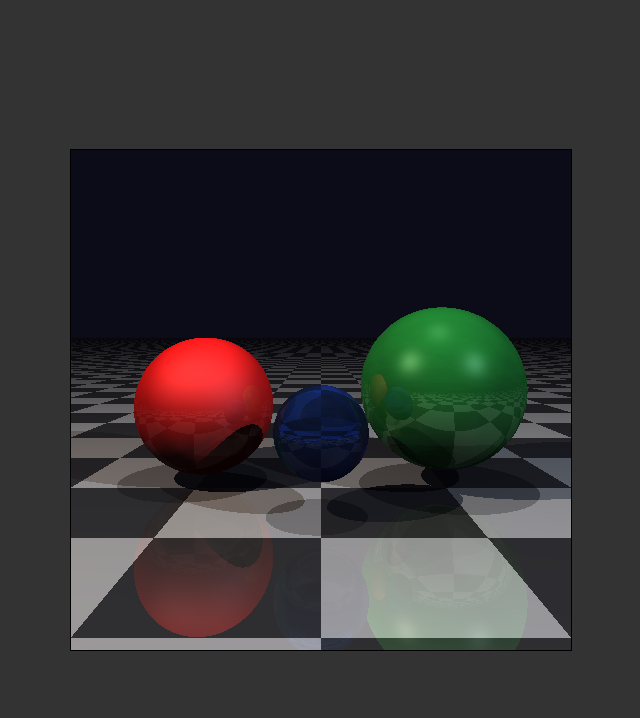
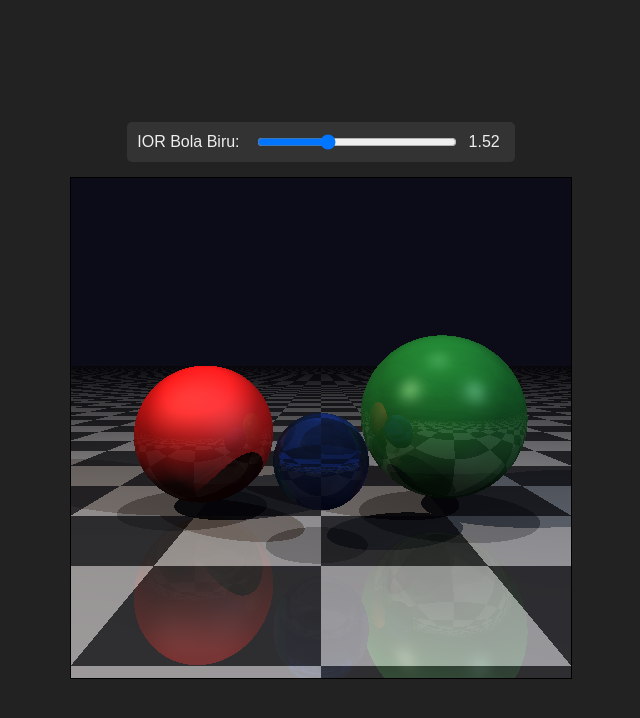
Before and after one commit to Honggiee/Grafkom_Week9, a plain HTML site: page Week10/refraction.html in a window 1280 px wide. Shown: the whole page, without its empty margins (319-959 px from the left). Drawn offline with Linux system fonts and the light colour scheme.

Commit message:
refraction

```diff
--- a/Week10/refraction.html
+++ b/Week10/refraction.html
@@ -3,17 +3,37 @@
   <head>
     <meta charset="UTF-8" />
     <meta name="viewport" content="width=device-width, initial-scale=1.0" />
-    <title>Raytracer Demo - Refraction (Bola Tengah Biru Kecil)</title>
+    <title>Raytracer Demo - Live IOR Control</title>
     <style>
       body {
         margin: 0;
         overflow: hidden;
-        background-color: #333;
+        background-color: #222;
         display: flex;
+        flex-direction: column;
         justify-content: center;
         align-items: center;
         height: 100vh;
+        font-family: sans-serif;
+        color: #eee;
       }
+      .controls {
+        margin-bottom: 15px;
+        padding: 10px;
+        background-color: #333;
+        border-radius: 5px;
+        display: flex;
+        align-items: center;
+        gap: 10px;
+      }
+      .controls label,
+      .controls span {
+        margin-right: 5px;
+      }
+      .controls input[type="range"] {
+        width: 200px; /* Sedikit lebih lebar */
+      }
+      /* Tombol render ulang dihilangkan */
       canvas {
         border: 1px solid black;
         background-color: #000;
@@ -21,6 +41,19 @@
     </style>
   </head>
   <body>
+    <div class="controls">
+      <label for="iorSlider">IOR Bola Biru:</label>
+      <input
+        type="range"
+        id="iorSlider"
+        min="1.0"
+        max="2.5"
+        step="0.01"
+        value="1.52"
+      />
+      <span id="iorValueDisplay">1.52</span>
+      <!-- Tombol render ulang dihilangkan -->
+    </div>
     <canvas id="raytraceCanvas" width="500" height="500"></canvas>
 
     <script>
@@ -82,22 +115,18 @@
           out[2] = inc[2] - 2 * d * norm[2];
           return out;
         },
-        refract: (out, inc_dir, normal_interface, eta) => { // eta = n_incident / n_transmitted
+        refract: (out, inc_dir, normal_interface, eta) => {
           const cosi = -vec3.dot(inc_dir, normal_interface);
           const k = 1.0 - eta * eta * (1.0 - cosi * cosi);
-
-            if (k < 0) {
-                return null; // Total Internal Reflection
-            }
+          if (k < 0) return null;
           const cost = Math.sqrt(k);
-
           const term_scalar = eta * cosi - cost;
           out[0] = eta * inc_dir[0] + term_scalar * normal_interface[0];
           out[1] = eta * inc_dir[1] + term_scalar * normal_interface[1];
           out[2] = eta * inc_dir[2] + term_scalar * normal_interface[2];
           vec3.normalize(out, out);
           return out;
-        }
+        },
       };
       // --- Akhir konseptual helper.js ---
 
@@ -107,23 +136,35 @@
 
       // --- Definisi Scene ---
       const spheres = [
-        { // Bola 1: Kiri, Merah Buram
-          center: vec3.create(-1.2, -0.2, 0.2), radius: 0.7, radiusSq: 0.7*0.7,
-          color: [1.0, 0.1, 0.1], shininess: 10, specularFactor: 0.2,
-          reflectivity: 0.1, transparency: 0.0, ior: 1.5,
+        {
+          center: vec3.create(-1.2, -0.2, 0.2),
+          radius: 0.7,
+          radiusSq: 0.7 * 0.7,
+          color: [1.0, 0.1, 0.1],
+          shininess: 10,
+          specularFactor: 0.2,
+          reflectivity: 0.1,
+          transparency: 0.0,
+          ior: 1.5,
           isPlane: false,
         },
-        { // Bola 2: Kanan, Hijau (sedikit transparan)
-          center: vec3.create(1.2, 0.0, 0.0), radius: 0.8, radiusSq: 0.8*0.8,
-          color: [0.2, 0.8, 0.3], shininess: 80, specularFactor: 0.6,
-          reflectivity: 0.2, transparency: 0.3, ior: 1.33,
+        {
+          center: vec3.create(1.2, 0.0, 0.0),
+          radius: 0.8,
+          radiusSq: 0.8 * 0.8,
+          color: [0.2, 0.8, 0.3],
+          shininess: 80,
+          specularFactor: 0.6,
+          reflectivity: 0.2,
+          transparency: 0.3,
+          ior: 1.33,
           isPlane: false,
         },
-        { // Bola 3: Tengah-Belakang, Kaca BIRU Transparan, Lebih Kecil
+        {
           center: vec3.create(0.0, -0.3, -0.8),
           radius: 0.4,
-          radiusSq: 0.4*0.4,
-          color: [0.3, 0.5, 0.9], // Warna dasar BIRU (untuk tinting)
+          radiusSq: 0.4 * 0.4,
+          color: [0.3, 0.5, 0.9],
           shininess: 200,
           specularFactor: 0.2,
           reflectivity: 0.08,
@@ -133,27 +174,46 @@
         },
       ];
 
-
       const floorPlane = {
-        point: vec3.create(0, -1.0, 0), normal: vec3.create(0, 1, 0),
-        color1: [0.7, 0.7, 0.7], color2: [0.2, 0.2, 0.2],
-        shininess: 50, specularFactor: 0.3, reflectivity: 0.3,
-        transparency: 0.0, ior: 1.0,
-        isPlane: true, checkerScale: 0.8,
+        point: vec3.create(0, -1.0, 0),
+        normal: vec3.create(0, 1, 0),
+        color1: [0.7, 0.7, 0.7],
+        color2: [0.2, 0.2, 0.2],
+        shininess: 50,
+        specularFactor: 0.3,
+        reflectivity: 0.3,
+        transparency: 0.0,
+        ior: 1.0,
+        isPlane: true,
+        checkerScale: 0.8,
       };
 
-      const sceneObjects = [...spheres, floorPlane];
+      let currentSceneObjects = [];
+
       const camera = { origin: vec3.create(0, 0.5, -5), viewPlaneZ: -1 };
       const lights = [
-        { position: vec3.create(-4, 4, -3), color: [1.0, 0.9, 0.8], intensity: 0.7 },
-        { position: vec3.create(4, 3, -4), color: [0.8, 0.9, 1.0], intensity: 0.6 },
-        { position: vec3.create(0.5, 10, -1), color: [0.7, 0.7, 0.7], intensity: 0.4 },
+        {
+          position: vec3.create(-4, 4, -3),
+          color: [1.0, 0.9, 0.8],
+          intensity: 0.7,
+        },
+        {
+          position: vec3.create(4, 3, -4),
+          color: [0.8, 0.9, 1.0],
+          intensity: 0.6,
+        },
+        {
+          position: vec3.create(0.5, 10, -1),
+          color: [0.7, 0.7, 0.7],
+          intensity: 0.4,
+        },
       ];
       const ambientLight = { color: [1.0, 1.0, 1.0], intensity: 0.05 };
       const backgroundColor = [0.05, 0.05, 0.1];
 
       function intersectSphere(rayOrigin, rayDirection, sphere) {
-        const oc = vec3.create(); vec3.subtract(oc, rayOrigin, sphere.center);
+        const oc = vec3.create();
+        vec3.subtract(oc, rayOrigin, sphere.center);
         const a = vec3.dot(rayDirection, rayDirection);
         const b = 2.0 * vec3.dot(oc, rayDirection);
         const c = vec3.dot(oc, oc) - sphere.radiusSq;
@@ -169,30 +229,39 @@
       function intersectPlane(rayOrigin, rayDirection, plane) {
         const denominator = vec3.dot(plane.normal, rayDirection);
         if (Math.abs(denominator) > EPSILON) {
-          const p0l0 = vec3.create(); vec3.subtract(p0l0, plane.point, rayOrigin);
+          const p0l0 = vec3.create();
+          vec3.subtract(p0l0, plane.point, rayOrigin);
           const t = vec3.dot(p0l0, plane.normal) / denominator;
           if (t > EPSILON) return t;
         }
         return Infinity;
       }
 
-      // --- Fungsi Trace Ray Utama dengan Refraksi ---
-      function traceRay(rayOrigin, rayDirection, sceneObjects, lights, globalAmbientContribution, backgroundColor, depth, currentIOR) {
-        if (depth > MAX_RECURSION_DEPTH) {
-          return backgroundColor;
-        }
+      function traceRay(
+        rayOrigin,
+        rayDirection,
+        sceneObjsToTrace,
+        lightsToUse,
+        globalAmbient,
+        bgColor,
+        depth,
+        currentMediumIOR
+      ) {
+        if (depth > MAX_RECURSION_DEPTH) return bgColor;
 
         let closestT = Infinity;
         let hitObject = null;
-        for (const object of sceneObjects) {
-          let t = object.isPlane ? intersectPlane(rayOrigin, rayDirection, object) : intersectSphere(rayOrigin, rayDirection, object);
+        for (const object of sceneObjsToTrace) {
+          let t = object.isPlane
+            ? intersectPlane(rayOrigin, rayDirection, object)
+            : intersectSphere(rayOrigin, rayDirection, object);
           if (t < closestT) {
             closestT = t;
             hitObject = object;
           }
         }
 
-        if (!hitObject) return backgroundColor;
+        if (!hitObject) return bgColor;
 
         const hitPoint = vec3.create();
         vec3.scale(hitPoint, rayDirection, closestT);
@@ -208,8 +277,12 @@
 
         if (hitObject.isPlane) {
           surfaceNormal_true = vec3.clone(hitObject.normal);
-          const checkerVal = (Math.floor(hitPoint[0] * hitObject.checkerScale + EPSILON) + Math.floor(hitPoint[2] * hitObject.checkerScale + EPSILON)) % 2;
-          objectBaseColor = (checkerVal === 0) ? hitObject.color1 : hitObject.color2;
+          const checkerVal =
+            (Math.floor(hitPoint[0] * hitObject.checkerScale + EPSILON) +
+              Math.floor(hitPoint[2] * hitObject.checkerScale + EPSILON)) %
+            2;
+          objectBaseColor =
+            checkerVal === 0 ? hitObject.color1 : hitObject.color2;
         } else {
           surfaceNormal_true = vec3.create();
           vec3.subtract(surfaceNormal_true, hitPoint, hitObject.center);
@@ -221,27 +294,36 @@
         vec3.subtract(viewDir, rayOrigin, hitPoint);
         vec3.normalize(viewDir, viewDir);
 
-        const localColor = vec3.create(0,0,0);
+        const localColor = vec3.create(0, 0, 0);
         const ambientTerm = vec3.create();
-        vec3.multiply(ambientTerm, objectBaseColor, globalAmbientContribution);
+        vec3.multiply(ambientTerm, objectBaseColor, globalAmbient);
         vec3.add(localColor, localColor, ambientTerm);
 
-        for (const lightSource of lights) {
+        for (const lightSource of lightsToUse) {
           const lightDir = vec3.create();
           vec3.subtract(lightDir, lightSource.position, hitPoint);
           const distanceToLight = vec3.length(lightDir);
           vec3.normalize(lightDir, lightDir);
 
           const shadowRayOrigin = vec3.create();
-          let shadowNormal = vec3.dot(surfaceNormal_true, lightDir) > 0 ? surfaceNormal_true : vec3.scale(vec3.create(), surfaceNormal_true, -1) ;
+          let shadowNormal =
+            vec3.dot(surfaceNormal_true, lightDir) > 0
+              ? surfaceNormal_true
+              : vec3.scale(vec3.create(), surfaceNormal_true, -1);
           vec3.scale(shadowRayOrigin, shadowNormal, EPSILON);
           vec3.add(shadowRayOrigin, hitPoint, shadowRayOrigin);
 
           let inShadow = false;
-          for (const shadowObject of sceneObjects) {
-            // Objek transparan tidak sepenuhnya membayangi dirinya sendiri (penyederhanaan)
-            if (shadowObject === hitObject && materialTransparency > 0.5 && !shadowObject.isPlane) continue;
-            let tShadow = shadowObject.isPlane ? intersectPlane(shadowRayOrigin, lightDir, shadowObject) : intersectSphere(shadowRayOrigin, lightDir, shadowObject);
+          for (const shadowObject of sceneObjsToTrace) {
+            if (
+              shadowObject === hitObject &&
+              materialTransparency > 0.5 &&
+              !shadowObject.isPlane
+            )
+              continue;
+            let tShadow = shadowObject.isPlane
+              ? intersectPlane(shadowRayOrigin, lightDir, shadowObject)
+              : intersectSphere(shadowRayOrigin, lightDir, shadowObject);
             if (tShadow < distanceToLight) {
               inShadow = true;
               break;
@@ -249,20 +331,19 @@
           }
 
           if (!inShadow) {
-            const currentLightColorIntensity = vec3.scale(vec3.create(), lightSource.color, lightSource.intensity);
+            const currentLightColorIntensity = vec3.scale(
+              vec3.create(),
+              lightSource.color,
+              lightSource.intensity
+            );
             const dotNL = Math.max(0.0, vec3.dot(surfaceNormal_true, lightDir));
             if (dotNL > 0) {
               const diffuseTerm = vec3.create();
-              // Untuk objek transparan, warna diffuse lokal mungkin tidak diinginkan, atau dikurangi
-              // Jika transparency > 0, kurangi kontribusi diffuse lokal berdasarkan transparansi
-              let diffuseColorContribution = vec3.clone(objectBaseColor);
-              if (materialTransparency > 0) {
-                  // Misalnya, objectBaseColor sekarang hanya sebagai filter untuk transmisi
-                  // dan diffuse lokalnya lebih netral atau tidak ada.
-                  // Atau, kurangi kontribusi diffuse berdasarkan seberapa transparan objeknya.
-                  // Untuk saat ini, kita biarkan seperti Phong standar, tapi ini area untuk perbaikan.
-              }
-              vec3.multiply(diffuseTerm, diffuseColorContribution, currentLightColorIntensity);
+              vec3.multiply(
+                diffuseTerm,
+                objectBaseColor,
+                currentLightColorIntensity
+              );
               vec3.scale(diffuseTerm, diffuseTerm, dotNL);
               vec3.add(localColor, localColor, diffuseTerm);
             }
@@ -270,76 +351,124 @@
             const halfwayDir = vec3.create();
             vec3.add(halfwayDir, lightDir, viewDir);
             vec3.normalize(halfwayDir, halfwayDir);
-            const dotNH = Math.max(0.0, vec3.dot(surfaceNormal_true, halfwayDir));
+            const dotNH = Math.max(
+              0.0,
+              vec3.dot(surfaceNormal_true, halfwayDir)
+            );
             if (dotNL > 0 && dotNH > 0) {
               const specularPower = Math.pow(dotNH, materialShininess);
               const specularAmount = specularPower * materialSpecularFactor;
               const specularTerm = vec3.create();
-              vec3.scale(specularTerm, currentLightColorIntensity, specularAmount);
+              vec3.scale(
+                specularTerm,
+                currentLightColorIntensity,
+                specularAmount
+              );
               vec3.add(localColor, localColor, specularTerm);
             }
           }
         }
 
-        let reflectedColor = vec3.create(0,0,0);
+        let reflectedColor = vec3.create(0, 0, 0);
         if (materialReflectivity > 0 && depth < MAX_RECURSION_DEPTH) {
           const reflectionRayDir = vec3.create();
           vec3.reflect(reflectionRayDir, rayDirection, surfaceNormal_true);
           const reflectionRayOrigin = vec3.create();
           vec3.scale(reflectionRayOrigin, reflectionRayDir, EPSILON);
           vec3.add(reflectionRayOrigin, hitPoint, reflectionRayOrigin);
-          reflectedColor = traceRay(reflectionRayOrigin, reflectionRayDir, sceneObjects, lights, globalAmbientContribution, backgroundColor, depth + 1, currentIOR);
+          reflectedColor = traceRay(
+            reflectionRayOrigin,
+            reflectionRayDir,
+            sceneObjsToTrace,
+            lightsToUse,
+            globalAmbient,
+            bgColor,
+            depth + 1,
+            currentMediumIOR
+          );
         }
 
-        let refractedColor = vec3.create(0,0,0);
+        let refractedColor = vec3.create(0, 0, 0);
         if (materialTransparency > 0 && depth < MAX_RECURSION_DEPTH) {
           let N_interface = vec3.clone(surfaceNormal_true);
-            let incident_ior = currentIOR;
+          let incident_ior = currentMediumIOR;
           let transmitted_ior = materialIOR;
 
-            if (vec3.dot(rayDirection, surfaceNormal_true) > 0) { // Ray keluar dari objek
+          if (vec3.dot(rayDirection, surfaceNormal_true) > 0) {
             transmitted_ior = IOR_AIR;
             vec3.scale(N_interface, N_interface, -1);
           }
-            // Jika ray masuk: incident_ior = currentIOR (udara), transmitted_ior = materialIOR. N_interface tetap.
 
           const eta_ratio = incident_ior / transmitted_ior;
           const refractionRayDir_calc = vec3.create();
-            const refracted = vec3.refract(refractionRayDir_calc, rayDirection, N_interface, eta_ratio);
+          const refracted = vec3.refract(
+            refractionRayDir_calc,
+            rayDirection,
+            N_interface,
+            eta_ratio
+          );
 
           if (refracted) {
             const refractionRayOrigin = vec3.create();
             vec3.scale(refractionRayOrigin, refractionRayDir_calc, EPSILON);
             vec3.add(refractionRayOrigin, hitPoint, refractionRayOrigin);
-                refractedColor = traceRay(refractionRayOrigin, refractionRayDir_calc, sceneObjects, lights, globalAmbientContribution, backgroundColor, depth + 1, transmitted_ior);
+            refractedColor = traceRay(
+              refractionRayOrigin,
+              refractionRayDir_calc,
+              sceneObjsToTrace,
+              lightsToUse,
+              globalAmbient,
+              bgColor,
+              depth + 1,
+              transmitted_ior
+            );
 
-                // Tinting cahaya yang ditransmisikan
-                // Hanya jika bukan plane (lantai tidak seharusnya mentint)
             if (!hitObject.isPlane) {
               const tintedRefracted = vec3.create();
-                    // objectBaseColor sekarang berfungsi sebagai filter untuk transmisi
               vec3.multiply(tintedRefracted, refractedColor, objectBaseColor);
               refractedColor = tintedRefracted;
             }
-
-            } else { // Total Internal Reflection
+          } else {
             const tirReflectionRayDir = vec3.create();
             vec3.reflect(tirReflectionRayDir, rayDirection, surfaceNormal_true);
             const tirReflectionRayOrigin = vec3.create();
             vec3.scale(tirReflectionRayOrigin, tirReflectionRayDir, EPSILON);
             vec3.add(tirReflectionRayOrigin, hitPoint, tirReflectionRayOrigin);
-                refractedColor = traceRay(tirReflectionRayOrigin, tirReflectionRayDir, sceneObjects, lights, globalAmbientContribution, backgroundColor, depth + 1, currentIOR);
+            refractedColor = traceRay(
+              tirReflectionRayOrigin,
+              tirReflectionRayDir,
+              sceneObjsToTrace,
+              lightsToUse,
+              globalAmbient,
+              bgColor,
+              depth + 1,
+              currentMediumIOR
+            );
           }
         }
 
         const finalCombinedColor = vec3.create();
         const reflectionWeight = materialReflectivity;
-        const transmissionWeight = (1.0 - materialReflectivity) * materialTransparency;
-        const absorptionWeight = (1.0 - materialReflectivity) * (1.0 - materialTransparency);
+        const transmissionWeight =
+          (1.0 - materialReflectivity) * materialTransparency;
+        const absorptionWeight =
+          (1.0 - materialReflectivity) * (1.0 - materialTransparency);
 
-        const scaledPhong = vec3.scale(vec3.create(), localColor, absorptionWeight);
-        const scaledReflection = vec3.scale(vec3.create(), reflectedColor, reflectionWeight);
-        const scaledRefraction = vec3.scale(vec3.create(), refractedColor, transmissionWeight);
+        const scaledPhong = vec3.scale(
+          vec3.create(),
+          localColor,
+          absorptionWeight
+        );
+        const scaledReflection = vec3.scale(
+          vec3.create(),
+          reflectedColor,
+          reflectionWeight
+        );
+        const scaledRefraction = vec3.scale(
+          vec3.create(),
+          refractedColor,
+          transmissionWeight
+        );
 
         vec3.add(finalCombinedColor, scaledPhong, scaledReflection);
         vec3.add(finalCombinedColor, finalCombinedColor, scaledRefraction);
@@ -348,7 +477,7 @@
         return finalCombinedColor;
       }
 
-      // --- Logika Rendering Utama ---
+      // --- Logika Rendering Utama dan Kontrol UI ---
       const canvas = document.getElementById("raytraceCanvas");
       const ctx = canvas.getContext("2d");
       const width = canvas.width;
@@ -356,41 +485,114 @@
       const imageData = ctx.createImageData(width, height);
       const data = imageData.data;
       const aspectRatio = width / height;
-      const renderScale = 2.0;
+      const renderScale = 2.0; // Anda bisa coba turunkan ini (misal 1.0 atau 0.5) untuk preview lebih cepat saat slider digeser
 
-      const globalAmbientContribution = vec3.scale(vec3.create(), ambientLight.color, ambientLight.intensity);
+      const iorSlider = document.getElementById("iorSlider");
+      const iorValueDisplay = document.getElementById("iorValueDisplay");
+      // Tombol renderButton tidak direferensikan lagi karena sudah dihapus
 
-      console.log("Starting Raytrace (Refraction - Bola Tengah Biru Kecil)...");
+      const globalAmbientContribution = vec3.scale(
+        vec3.create(),
+        ambientLight.color,
+        ambientLight.intensity
+      );
+      const targetSphereForIOR = spheres[2];
+      iorSlider.value = targetSphereForIOR.ior;
+      iorValueDisplay.textContent = targetSphereForIOR.ior.toFixed(2);
+
+      let isRendering = false; // Flag untuk mencegah multiple render calls
+      let renderTimeoutId = null; // Untuk debouncing jika diperlukan nanti
+
+      function renderScene() {
+        if (isRendering) {
+          // Jika sudah ada proses render, mungkin kita mau membatalkannya
+          // atau menunggu hingga selesai. Untuk sekarang, kita abaikan saja panggilan baru.
+          // Alternatif: Antri panggilan render.
+          console.log("Render in progress, skipping new request.");
+          return;
+        }
+        isRendering = true;
+
+        currentSceneObjects = [...spheres, floorPlane]; // Rekonstruksi scene
+
+        console.log(
+          `Rendering (IOR Bola Biru: ${targetSphereForIOR.ior.toFixed(2)})...`
+        );
+        // Tidak ada lagi tombol untuk dinonaktifkan
         const startTime = performance.now();
+
+        // Pindahkan loop rendering ke requestAnimationFrame untuk UI yang lebih responsif
+        // dan untuk memungkinkan pembatalan jika slider digerakkan lagi dengan cepat.
+        // Namun, untuk implementasi raytracer per piksel yang sinkron,
+        // ini akan tetap memblokir UI selama rendering.
+        // Untuk saat ini, kita biarkan sinkron.
 
         for (let y = 0; y < height; y++) {
           for (let x = 0; x < width; x++) {
-          const viewportX = (((x + 0.5) / width) * 2.0 - 1.0) * aspectRatio * renderScale;
+            const viewportX =
+              (((x + 0.5) / width) * 2.0 - 1.0) * aspectRatio * renderScale;
             const viewportY = (1.0 - ((y + 0.5) / height) * 2.0) * renderScale;
-          const viewportPoint = vec3.create(viewportX, viewportY, camera.viewPlaneZ);
-
+            const viewportPoint = vec3.create(
+              viewportX,
+              viewportY,
+              camera.viewPlaneZ
+            );
             const rayDirection = vec3.create();
             vec3.subtract(rayDirection, viewportPoint, camera.origin);
             vec3.normalize(rayDirection, rayDirection);
-
-          const finalColor = traceRay(camera.origin, rayDirection, sceneObjects, lights, globalAmbientContribution, backgroundColor, 1, IOR_AIR);
-
+            const finalColor = traceRay(
+              camera.origin,
+              rayDirection,
+              currentSceneObjects,
+              lights,
+              globalAmbientContribution,
+              backgroundColor,
+              1,
+              IOR_AIR
+            );
             const index = (y * width + x) * 4;
             data[index] = Math.floor(finalColor[0] * 255);
             data[index + 1] = Math.floor(finalColor[1] * 255);
             data[index + 2] = Math.floor(finalColor[2] * 255);
             data[index + 3] = 255;
           }
-        if (y % 25 === 0 && y > 0) {
-          console.log(`Rendering... ${Math.round((y / height) * 100)}%`);
-        }
         }
 
         ctx.putImageData(imageData, 0, 0);
         const endTime = performance.now();
         console.log(
-        `Raytrace finished in ${((endTime - startTime) / 1000).toFixed(2)} seconds.`
+          `Finished in ${((endTime - startTime) / 1000).toFixed(2)}s.`
         );
+        isRendering = false; // Selesai rendering
+      }
+
+      // Event listener untuk slider IOR
+      iorSlider.addEventListener("input", () => {
+        const newIOR = parseFloat(iorSlider.value);
+        iorValueDisplay.textContent = newIOR.toFixed(2);
+        targetSphereForIOR.ior = newIOR;
+
+        // --- Opsi untuk mengatasi performa ---
+        // 1. Render Langsung (seperti ini, bisa lag)
+        if (!isRendering) {
+          // Hanya panggil render jika tidak ada yang sedang berjalan
+          renderScene();
+        } else {
+          console.log(
+            "Skipping immediate render due to ongoing process. Will render on next opportunity or if slider stops."
+          );
+          // Anda bisa implementasikan antrian atau pembatalan render sebelumnya di sini jika mau
+        }
+
+        // 2. Debouncing (tunggu hingga user berhenti menggeser)
+        // clearTimeout(renderTimeoutId);
+        // renderTimeoutId = setTimeout(() => {
+        //     if (!isRendering) renderScene();
+        // }, 250); // Tunggu 250ms setelah slider berhenti
+      });
+
+      // Render scene awal saat halaman dimuat
+      renderScene();
     </script>
   </body>
 </html>
```
Lines whose indentation alone changed are shown as unchanged.
